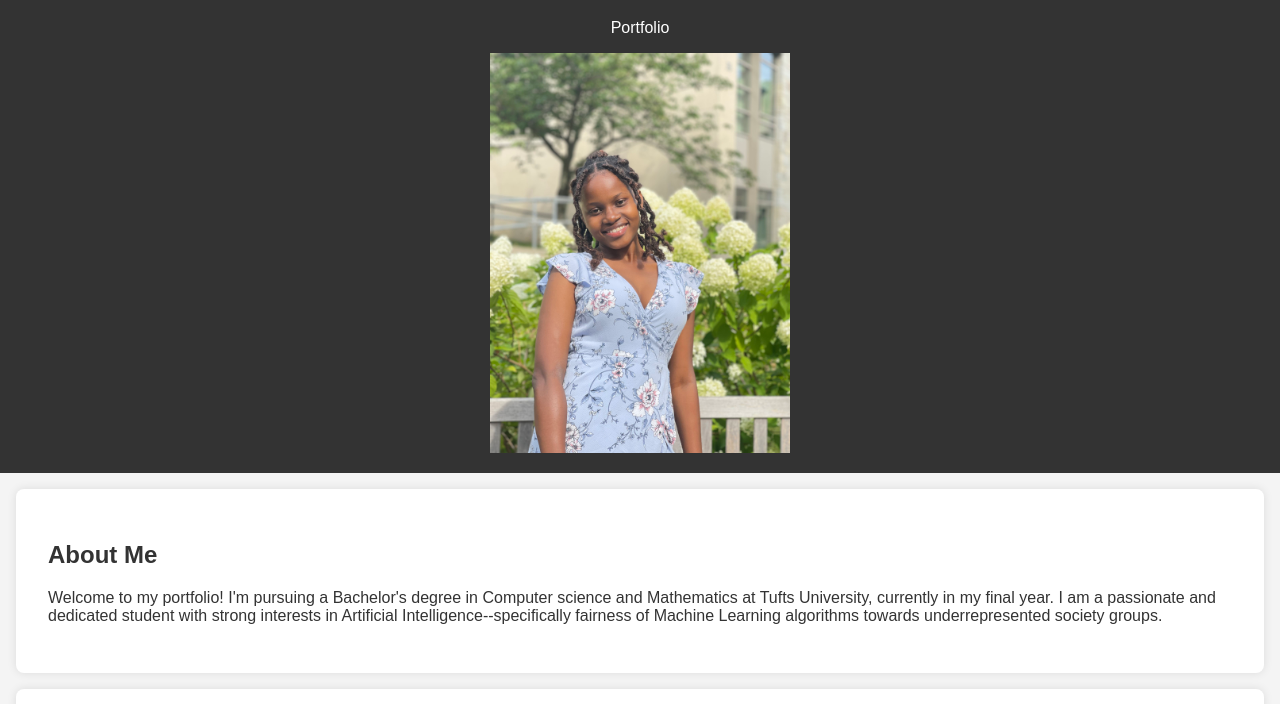
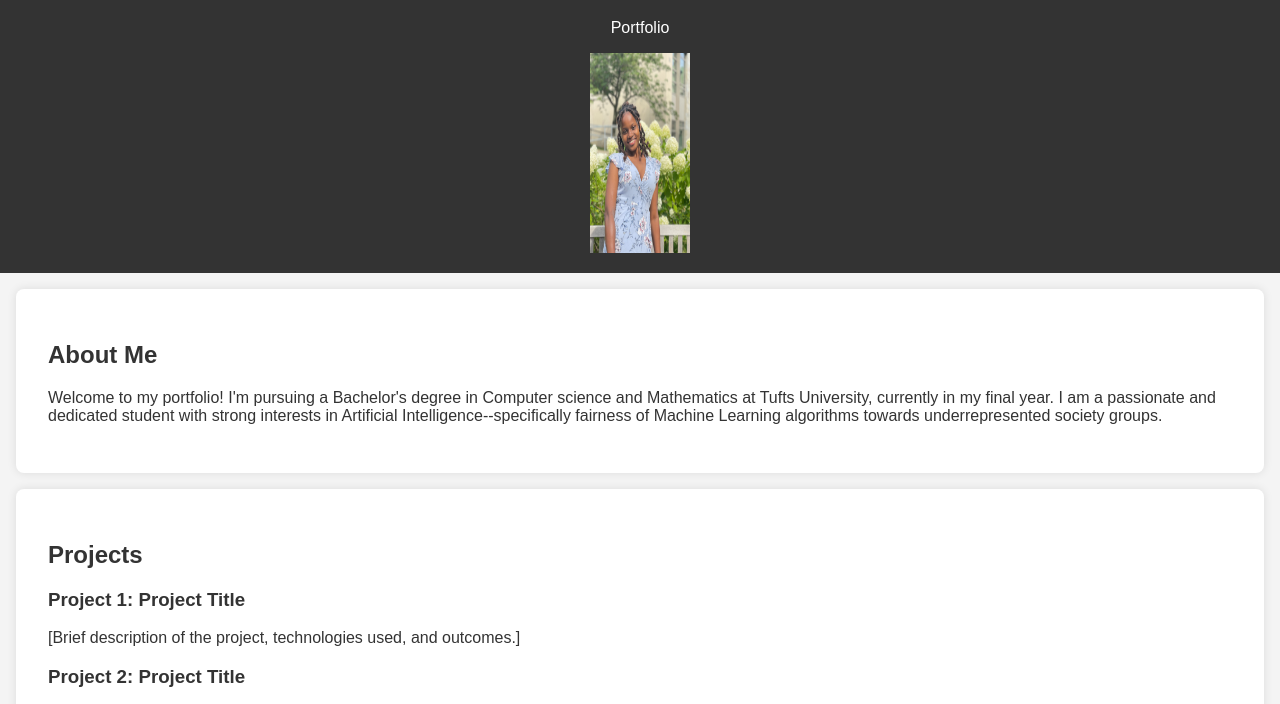
Before and after one commit to Estherhilary/personalwebsite, a plain HTML site: page index.html in a window 1280 px wide. Shown: the part 77-781 px from the top of the page. Drawn offline with Linux system fonts and the light colour scheme.

Commit message:
Update index.html

```diff
--- a/index.html
+++ b/index.html
@@ -48,7 +48,7 @@
     <header>
         <h1>Esther Sagara</h1>
         <p>Portfolio</p>
-        <img src="Me!.jpg" alt="me" width="300" height="400">
+        <img src="Me!.jpg" alt="me" width="100" height="200">
     </header>
 
     <!-- About Me Section -->
```
